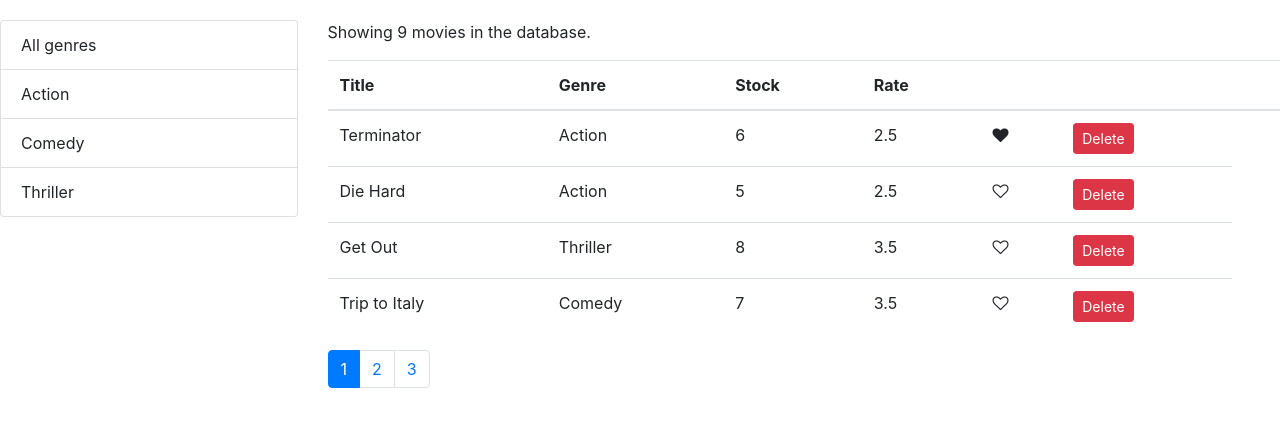
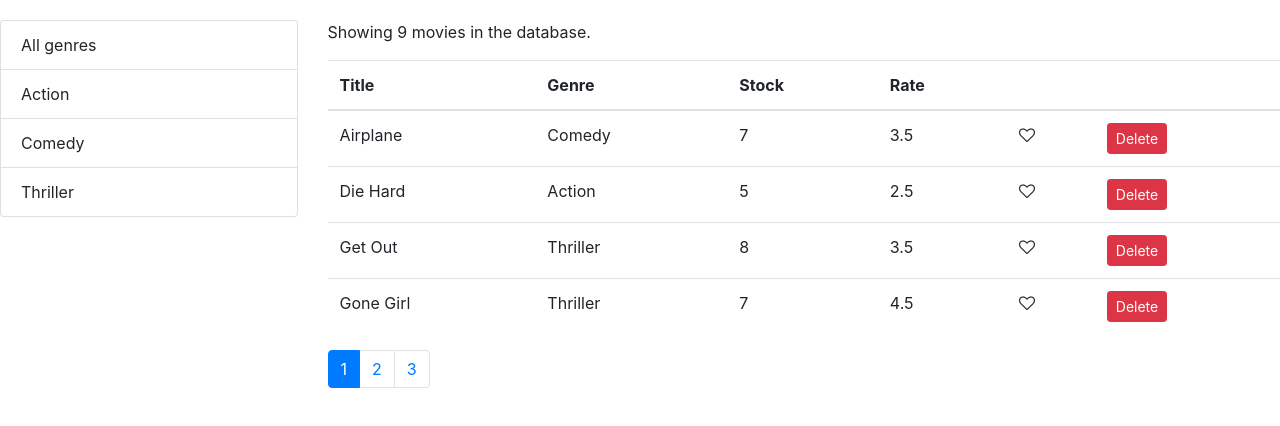
Before and after one commit to drewthedev9/vidly, a React (Create React App) app: page / in a window 1280 px wide. Shown: the top 426 px of the page. Built offline with nearby package versions, Linux system fonts and the light colour scheme.

Commit message:
added components fixed changes

```diff
--- /dev/null
+++ b/src/components/common/tableHeader.jsx
@@ -0,0 +1,33 @@
+import React, { Component } from 'react';
+
+//column: array
+// sortColumn :object
+// onSort: function
+
+
+
+class Tableheader extends Component {
+    raiseSort = path => {
+        const sortColumn = { ...this.props.sortColumn};
+            if (sortColumn.path === path)
+              sortColumn.order = (sortColumn.order === 'asc') ? 'desc' : 'asc';
+              else{
+                sortColumn.path = path;
+                sortColumn.order ='asc';
+              }
+              this.props.onSort(sortColumn);
+    }
+
+
+    render() {
+        return (
+            <thead>
+                <tr>
+                { this.props.columns.map( column=>
+                    <th key={column.path || column.key}onClick={()=> this.raiseSort(column.path)}>{column.label}</th>)}
+                </tr>
+        </thead>  );
+    }
+}
+
+export default Tableheader ;
--- a/src/components/movies.jsx
+++ b/src/components/movies.jsx
@@ -4,6 +4,7 @@
 import Listgroup from './common/listGroup'
 import Pagination from './common/pagination'
 import { paginate} from '../utils/paginate'
+import _ from 'lodash';
 import {getGenres} from '../services/fakeGenreService'
 
 class Movies extends Component {
@@ -11,7 +12,8 @@
      movies: [],
      genres: [],
      currentPage: 1,
-     pageSize: 4.
+     pageSize: 4,
+     sortColumn: {path: 'title', order: 'asc'}
       };
 
     //   gets the data from server or pur files
@@ -37,8 +39,8 @@
           this.setState({ selectedGenre: genre, currentPage: 1})
       }
 
-      handleSort = column =>{
-            this.setState({ sortColumn:{path, order:'asc'}})
+      handleSort = sortColumn =>{
+          this.setState({ sortColumn});
       }
 
       handleLike = (movie) =>{
@@ -51,7 +53,11 @@
 
     render() {
         const { length: count } = this.state.movies;
-        const {pageSize, currentPage, selectedGenre, movies:allMovies} = this.state;
+        const {pageSize,
+           currentPage,
+           selectedGenre,
+           sortColumn,
+           movies:allMovies} = this.state;
 
         if (this.state.movies.length === 0)
             return <p>There are no movies in the database.</p>
@@ -59,7 +65,10 @@
             const filtered = selectedGenre && selectedGenre._id
              ? allMovies.filter(m => m.genre._id === selectedGenre._id)
             : allMovies;
-            const movies = paginate(filtered, currentPage, pageSize);
+
+           const sorted = _.orderBy(filtered, [sortColumn.path], [sortColumn.order])
+
+            const movies = paginate(sorted, currentPage, pageSize);
 
         return (
 
@@ -76,6 +85,7 @@
                 <p> Showing {filtered.length} movies in the database.</p>
                <Moviestable
                movies ={movies}
+               sortColumn={sortColumn}
                onLike={this.handleLike}
                onDelete={this.handleDelete}
                onSort={this.handleSort}
--- a/src/components/moviesTable.jsx
+++ b/src/components/moviesTable.jsx
@@ -1,24 +1,29 @@
-import React from 'react';
+import React, {Component} from 'react';
+import Tableheader from './common/tableHeader'
 
 import Like from './common/like';
 
-const  MoviesTable= (props) => {
+class MoviesTable extends Component {
 
-    const {movies,onDelete, onLike, onSort} = props;
+    columns =[
+        {path: 'title',label:'Title'},
+        {path: 'genre.name',label:'Genre'},
+        {path: 'numberInStock',label:'Stock'},
+        {path: 'dailyRentalRate',label:'Rate'},
+        {key: 'like'},
+        { key: 'delete'}
+    ]
+
+
+    render() {
+        const {movies,onDelete, onLike,onSort, sortColumn,} = this.props;
         return (
-
            <table className ='table'>
-        <thead>
-            <tr>
-                <th onClick={()=> onSort('title')} >Title</th>
-                <th onClick={()=> onSort('genre.name')}>Genre</th>
-                <th onClick={()=> onSort('numberInStock')}>Stock</th>
-                <th onClick={()=> onSort('dailyRentalRate')}>Rate</th>
-                <th></th>
-                <th/>
-                <th/>
-            </tr>
-        </thead>
+            <Tableheader
+            columns={this.columns}
+            sortColumn={sortColumn}
+            onSort={onSort}
+            />
             <tbody>
             {movies.map(movie =>
             <tr key={movie._id} >
@@ -40,5 +45,8 @@
 
          );
     }
+}
+
+
 
 export default MoviesTable ;
```
Lines whose indentation alone changed are shown as unchanged.
